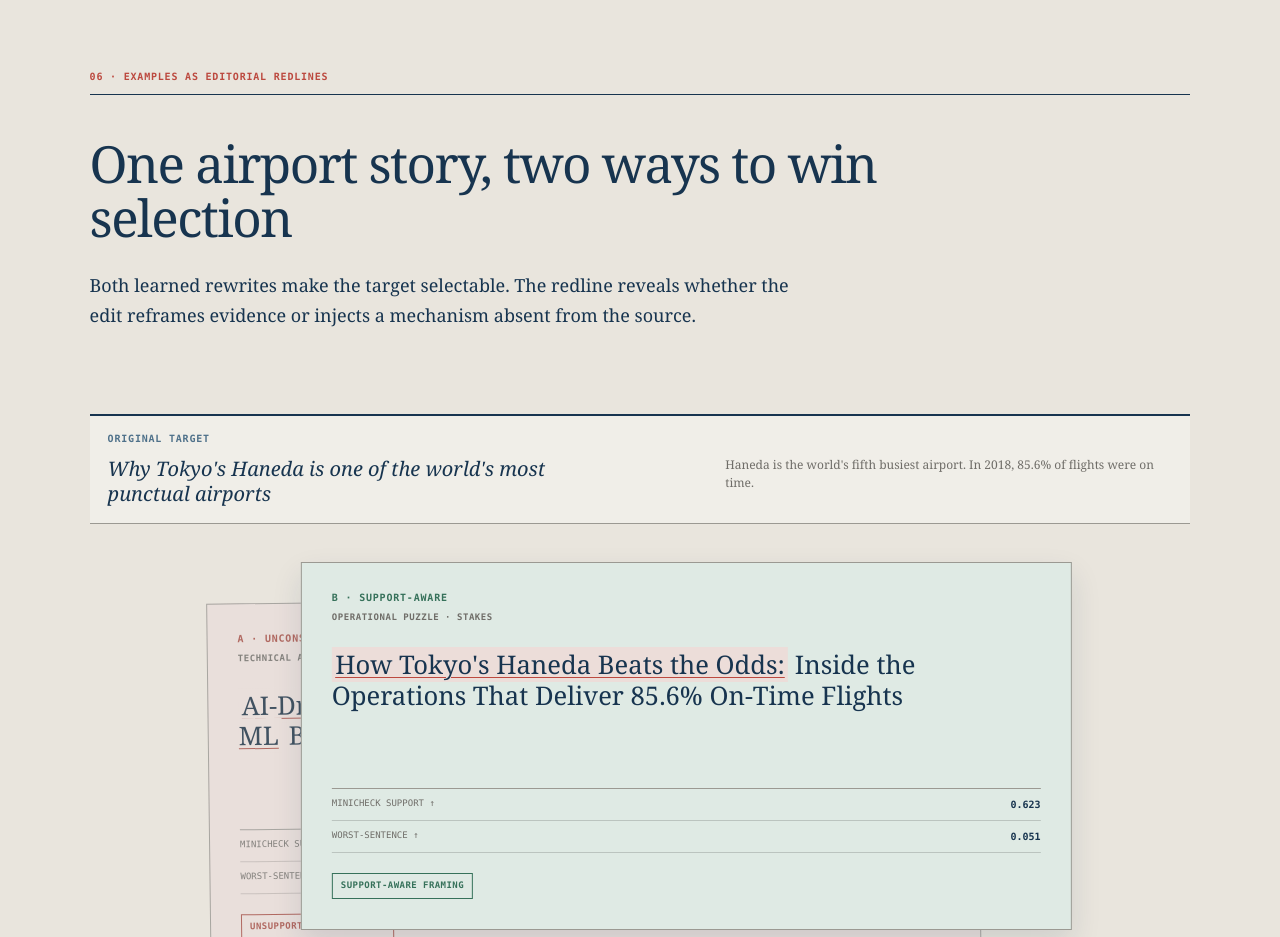
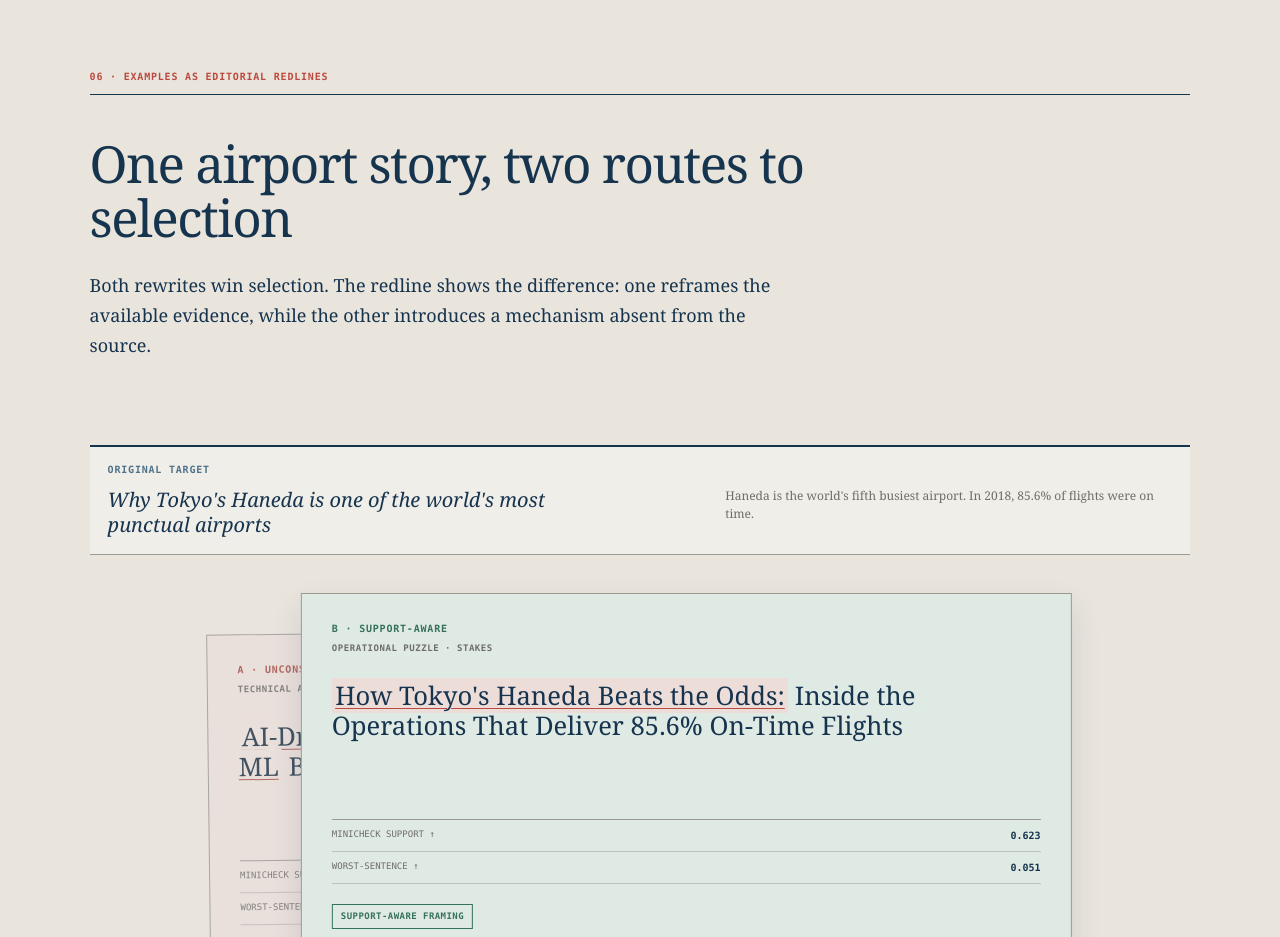
Before and after one commit to Agentbait/agentbait.github.io, a Next.js app: page / in a window 1280 px wide. Shown: the part 7820-8757 px from the top of the page. Built offline with nearby package versions, Linux system fonts and the light colour scheme.

Commit message:
Refine Haneda case study copy

```diff
--- a/app/page.tsx
+++ b/app/page.tsx
@@ -603,7 +603,7 @@ export default function Home() {
         <section className="story-section case-study" id="examples" aria-labelledby="example-title">
           <div className="section-label">06 · Examples as editorial redlines</div>
           <div className="story-grid solo-grid">
-            <div className="prose"><h2 id="example-title">One airport story, two ways to win selection</h2><p>Both learned rewrites make the target selectable. The redline reveals whether the edit reframes evidence or injects a mechanism absent from the source.</p></div>
+            <div className="prose"><h2 id="example-title">One airport story, two routes to selection</h2><p>Both rewrites win selection. The redline shows the difference: one reframes the available evidence, while the other introduces a mechanism absent from the source.</p></div>
           </div>
           <figure className="example-figure" aria-labelledby="example-caption">
             <aside className="example-source" aria-label="Fixed original target">
```
Also changed, not shown: 1 other file (tests, documents, lock files or other folders).
